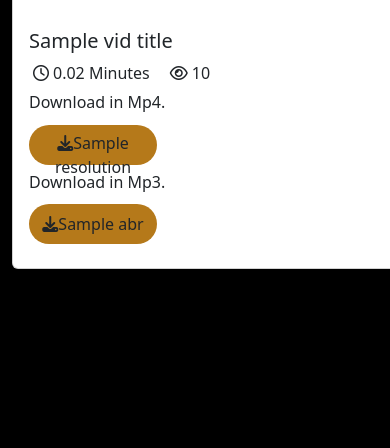
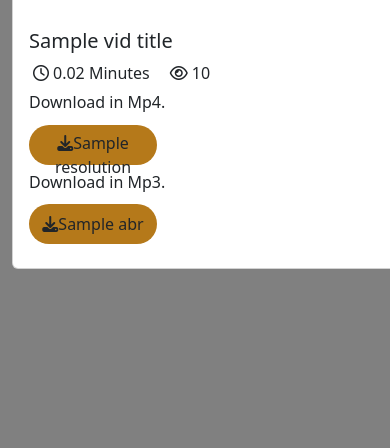
Before and after one commit to codeWithAftab/tube-mate, a Django app: template downloader/templates/download.html in a window 390 px wide. Shown: the part 396-844 px from the top of the page. Run offline with Django 4.2, Linux system fonts and the light colour scheme; the template is opened without the code that fills it: most values are stand-ins (such as "Sample title", 1, 10 or a date in 2020); grey boxes marked "Sample" are stand-in pictures; some libraries are stand-ins or nearby versions.

Commit message:
background color

```diff
--- a/downloader/static/css/style2.min.css
+++ b/downloader/static/css/style2.min.css
@@ -1,9 +1,3 @@
-
-.dark{
-    background-color: #000;
-}
-
-
 .button {
     border-radius: 5px;
     background-color: rgb(226, 156, 43);
@@ -77,7 +71,7 @@ a {
 
 @media only screen and (max-width: 600px) {
     body {
-    background-color: #000;
+    background-color: grey;
     }
 
     .download-video {
--- a/downloader/templates/download.html
+++ b/downloader/templates/download.html
@@ -1,20 +1,6 @@
 {% extends 'base.html' %} {% load static %}
 {% block content %}
-<div class="container dark">
-    <!-- <div class="card d-flex mt-4 download-video">
-        <div class="card-img">
-            <img src="{{thumbnail}}" class="card-img-top" alt="...">
-        </div>
-        <div class="container">
-            <div class="card-body">
-                <h5 class="card-title">{{vid_title}}</h5>
-                <!-- <p class="card-text">Some quick example text to build on the card title and make up the bulk of the card's content.</p> -->
-
-    <!--
-            </div>
-        </div>
-
-    </div> -->
+<div class="container">
     <div class="download-video card mt-5">
         {% comment %} <form method="post">
             {% csrf_token %} {% endcomment %}
@@ -46,8 +32,7 @@
                             <p class="card-text h6"> Download in Mp4.</p>
                             <div class="btn-group">
                                 {% for stream in vid_streams %}
-                                <a href="{{stream.url}}" download>
-
+                                <a href="{{stream.url}}">
                                     <button class="btn download_btns mt-1 col-sm-4" onclick="setVideoData(this)"
                                         value="{{stream.resolution}}"> <i
                                             class="fa fa-download"></i>{{stream.resolution}}</button>
--- a/downloader/templates/videos.html
+++ b/downloader/templates/videos.html
@@ -1,6 +1,6 @@
 {% extends 'base.html' %} {% load static %}
 {% block content %}
-<div class="container dark">
+<div class="container">
   <div class="videos">
     {% for video in results %}
     <form action="download/" method="get">
--- a/tubemate/settings.py
+++ b/tubemate/settings.py
@@ -115,7 +115,7 @@ USE_I18N = True
 
 USE_TZ = True
 
-STATIC_ROOT = os.path.join(BASE_DIR,'static')
+STATIC_ROOT = os.path.join(BASE_DIR,'downloader/static')
 
 
 # Static files (CSS, JavaScript, Images)
```
Also changed, not shown: db.sqlite3.
